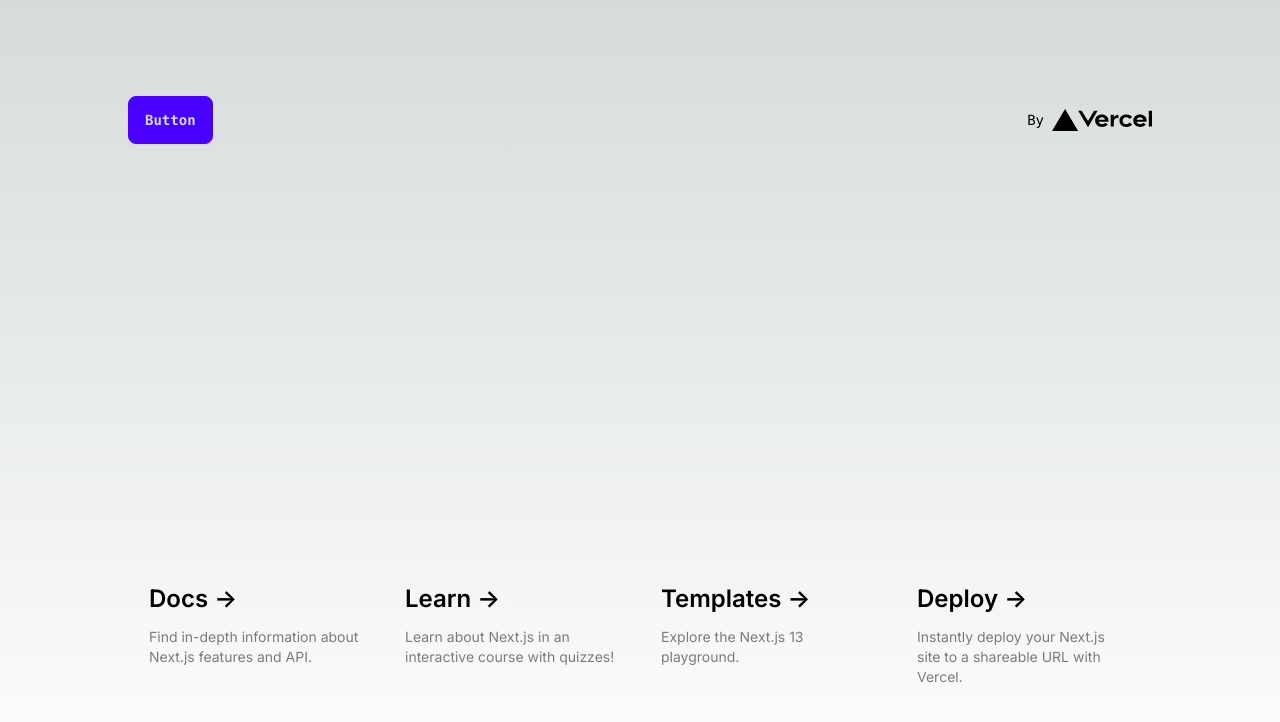
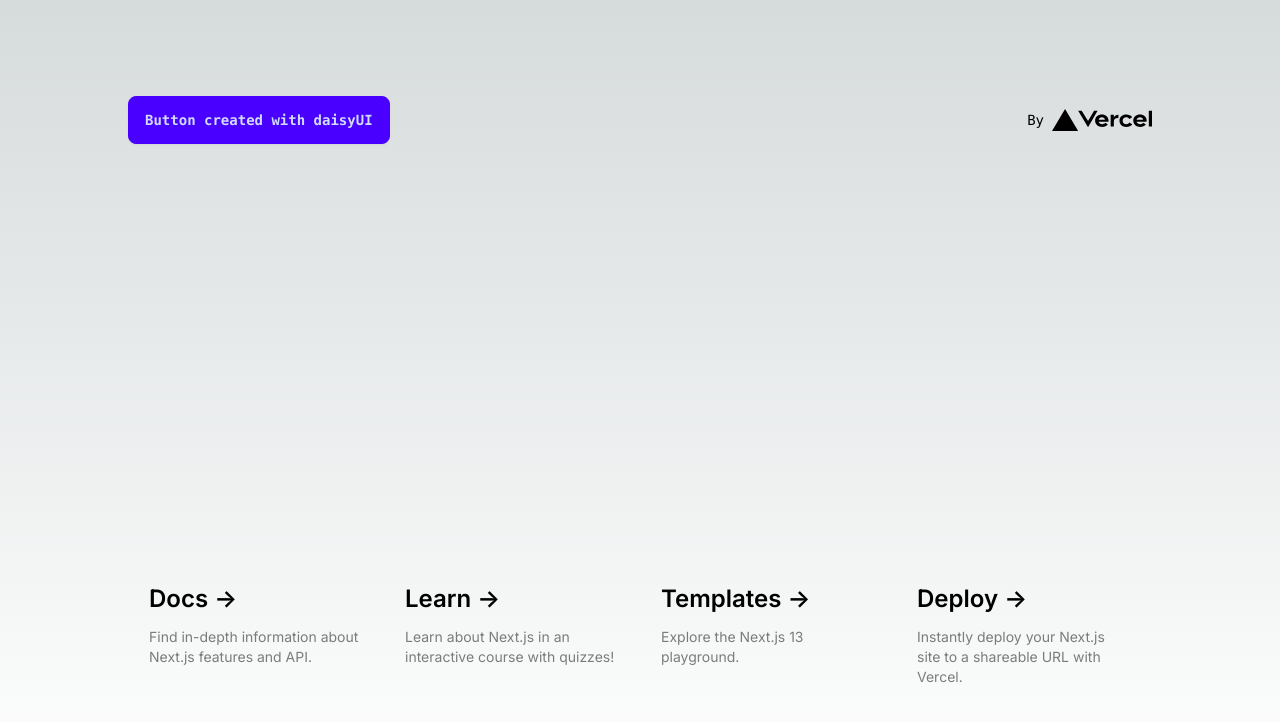
Before and after one commit to dragonejt/sibyl-dashboard, a Next.js app: page / in a window 1280 px wide. Shown: the top 722 px of the page. Built offline with nearby package versions, Linux system fonts and the light colour scheme.

Commit message:
Use static version of Next.js

```diff
--- a/app/page.tsx
+++ b/app/page.tsx
@@ -4,7 +4,7 @@
   return (
     <main className="flex min-h-screen flex-col items-center justify-between p-24">
       <div className="z-10 max-w-5xl w-full items-center justify-between font-mono text-sm lg:flex">
-        <button className="btn btn-primary">Button</button>
+        <button className="btn btn-primary">Button created with daisyUI</button>
         <div className="fixed bottom-0 left-0 flex h-48 w-full items-end justify-center bg-gradient-to-t from-white via-white dark:from-black dark:via-black lg:static lg:h-auto lg:w-auto lg:bg-none">
           <a
             className="pointer-events-none flex place-items-center gap-2 p-8 lg:pointer-events-auto lg:p-0"
--- a/package.json
+++ b/package.json
@@ -20,7 +20,7 @@
     "daisyui": "*",
     "eslint": "*",
     "eslint-config-next": "*",
-    "next": "*",
+    "next": "^14.0.0",
     "postcss": "*",
     "react": "*",
     "react-dom": "*",
```
Also changed, not shown: 1 other file (tests, documents, lock files or other folders).
